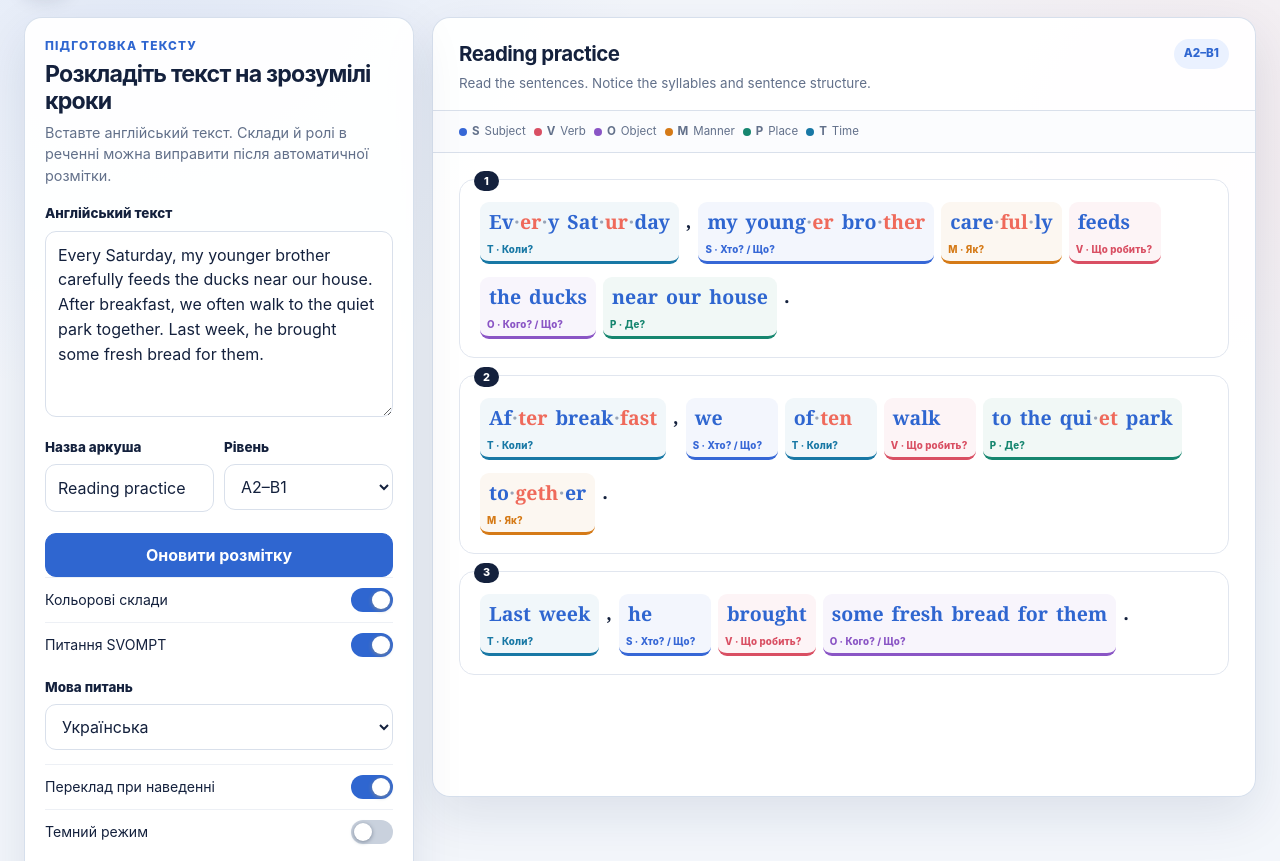
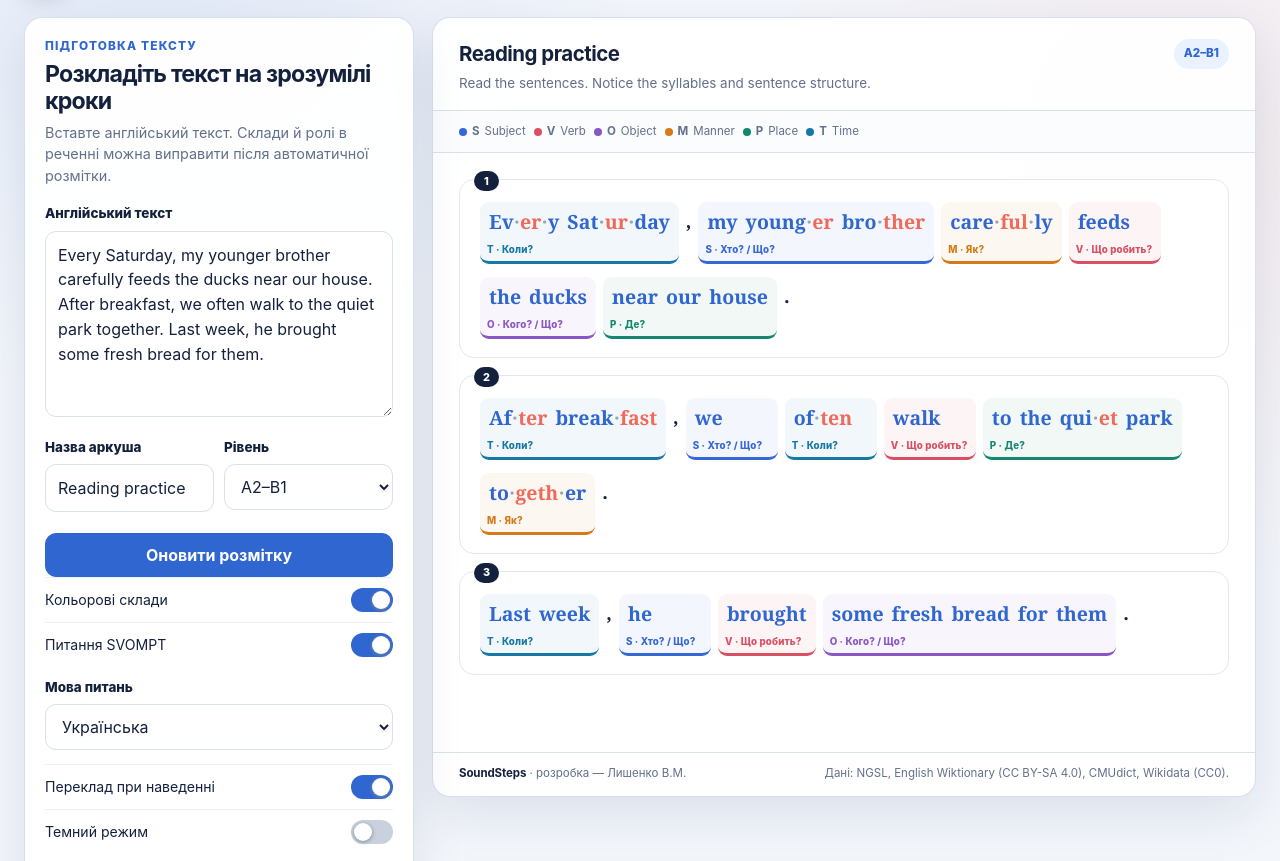
Before and after one commit to vovche/soundsteps, a website: page src/index.html in a window 1280 px wide. Shown: the part 83-944 px from the top of the page. Drawn offline with Linux system fonts and the light colour scheme.

Commit message:
Add branded footer to the worksheet

```diff
--- a/src/index.html
+++ b/src/index.html
@@ -135,7 +135,15 @@
     }
     .source-note { margin: 7px 2px 0; color: var(--muted); font-size: .66rem; line-height: 1.35; }
 
-    .sheet { min-height: 780px; overflow: hidden; }
+    .sheet { min-height: 780px; overflow: hidden; display: flex; flex-direction: column; }
+    .sheet > .pages { flex: 1; }
+    .sheet-footer {
+      display: flex; flex-wrap: wrap; align-items: baseline; justify-content: space-between; gap: 4px 18px;
+      padding: 12px 26px 14px; border-top: 1px solid var(--line);
+      color: var(--muted); font-size: .72rem; line-height: 1.45;
+    }
+    .sheet-footer strong { color: var(--ink); font-weight: 750; letter-spacing: -.01em; }
+    body.dark-mode .sheet-footer { border-color: var(--line); }
     .sheet-top {
       padding: 21px 26px 17px; border-bottom: 1px solid var(--line);
       display: flex; align-items: flex-start; justify-content: space-between; gap: 20px;
@@ -331,7 +339,7 @@
       body:not(.student-mode) .header-actions #printBtn { display: none; }
       body:not(.student-mode) .header-actions #themeBtn { display: none; }
       .mode-button { min-width: 96px; padding-inline: 10px !important; font-size: .78rem; }
-      .sheet-top, .legend, .pages { padding-left: 16px; padding-right: 16px; }
+      .sheet-top, .legend, .pages, .sheet-footer { padding-left: 16px; padding-right: 16px; }
       .compact-grid { grid-template-columns: 1fr; }
       .legend { flex-wrap: nowrap; overflow-x: auto; scrollbar-width: none; }
       .legend::-webkit-scrollbar { display: none; }
@@ -351,6 +359,9 @@
       .sheet-title { font-size: 16pt; }
       .sheet-subtitle { font-size: 8.5pt; color: #555; }
       .pages { padding: 7mm 0 0; }
+      .sheet { display: block; }
+      .sheet-footer { padding: 3mm 0 0; margin-top: 4mm; border-top: 1px solid #aaa; color: #555; font-size: 7pt; break-inside: avoid; }
+      .sheet-footer strong { color: #000; }
       .sentence { padding: 5.5mm 4.5mm 4mm; margin-bottom: 5mm; border-color: #aaa; border-radius: 3mm; }
       .sentence-no { print-color-adjust: exact; -webkit-print-color-adjust: exact; }
       .word { font-size: 13.5pt; }
@@ -468,6 +479,10 @@
         </div>
         <div class="legend" id="legend"></div>
         <div class="pages" id="output"></div>
+        <footer class="sheet-footer">
+          <span><strong>SoundSteps</strong> · розробка — Лишенко В.М.</span>
+          <span>Дані: NGSL, English Wiktionary (CC BY-SA 4.0), CMUdict, Wikidata (CC0).</span>
+        </footer>
       </section>
     </main>
   </div>
```
